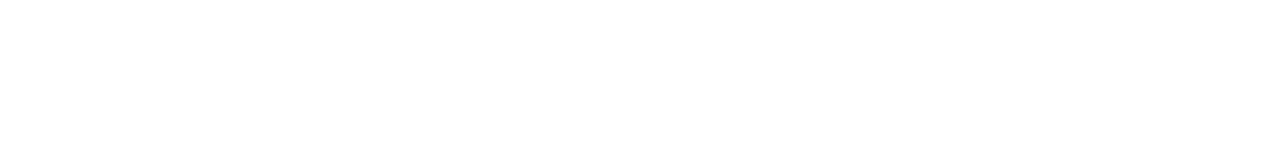
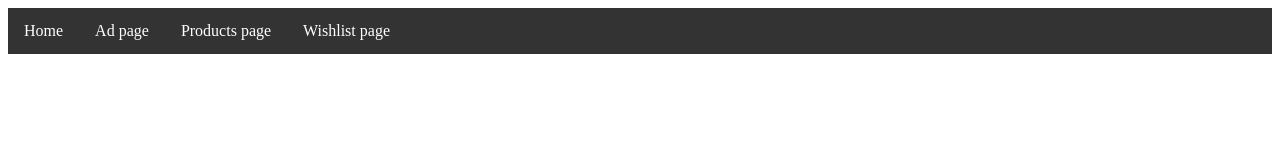
Before and after one commit to tushar07-dev/heroku, a website: page mock6/index.html in a window 1280 px wide. Drawn offline with Linux system fonts and the light colour scheme.

Commit message:
trying heroku

```diff
--- a/mock6/index.html
+++ b/mock6/index.html
@@ -32,7 +32,13 @@
         </style>
 </head>
 <body>
-
-
+  <navbar class="navbar navbar-default navbar-fixed-top">
+    <ul>
+        <li><a class="active" href="#">Home</a></li>
+        <li><a href="./Ad page/Adpage.html">Ad page</a></li>
+        <li><a href="./productpage/product.html">Products page</a></li>
+        <li><a href="#WishlistPage">Wishlist page</a></li>
+      </ul>
+</navbar>
 </body>
 </html>
--- a/mock6/package.json
+++ b/mock6/package.json
@@ -4,7 +4,7 @@
   "description": "",
   "main": "index.js",
   "scripts": {
-    "start": "json-server --watch db.json",
+    "start": "node index.html",
     "test": "echo \"Error: no test specified\" && exit 1"
   },
   "author": "",
```
